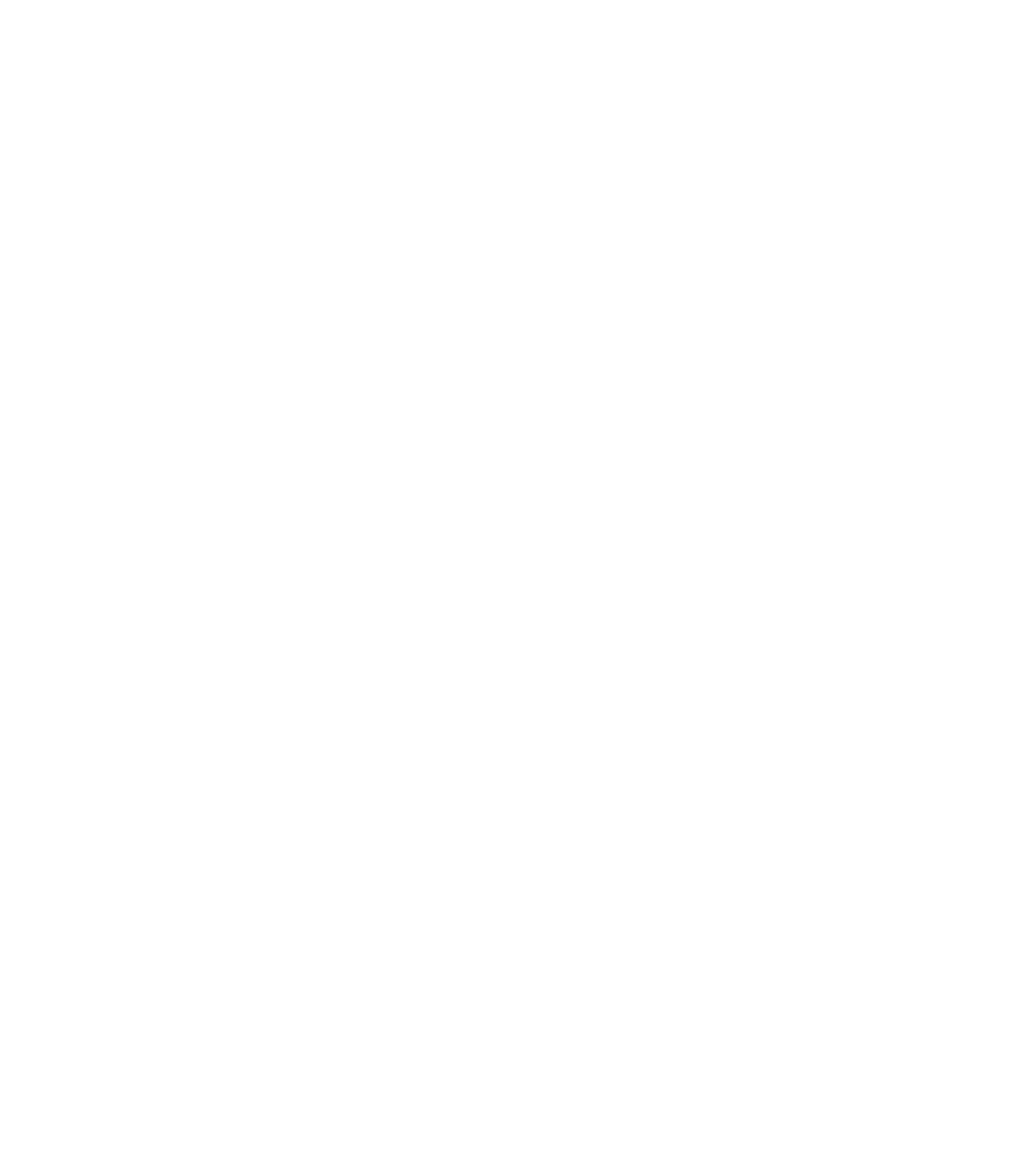
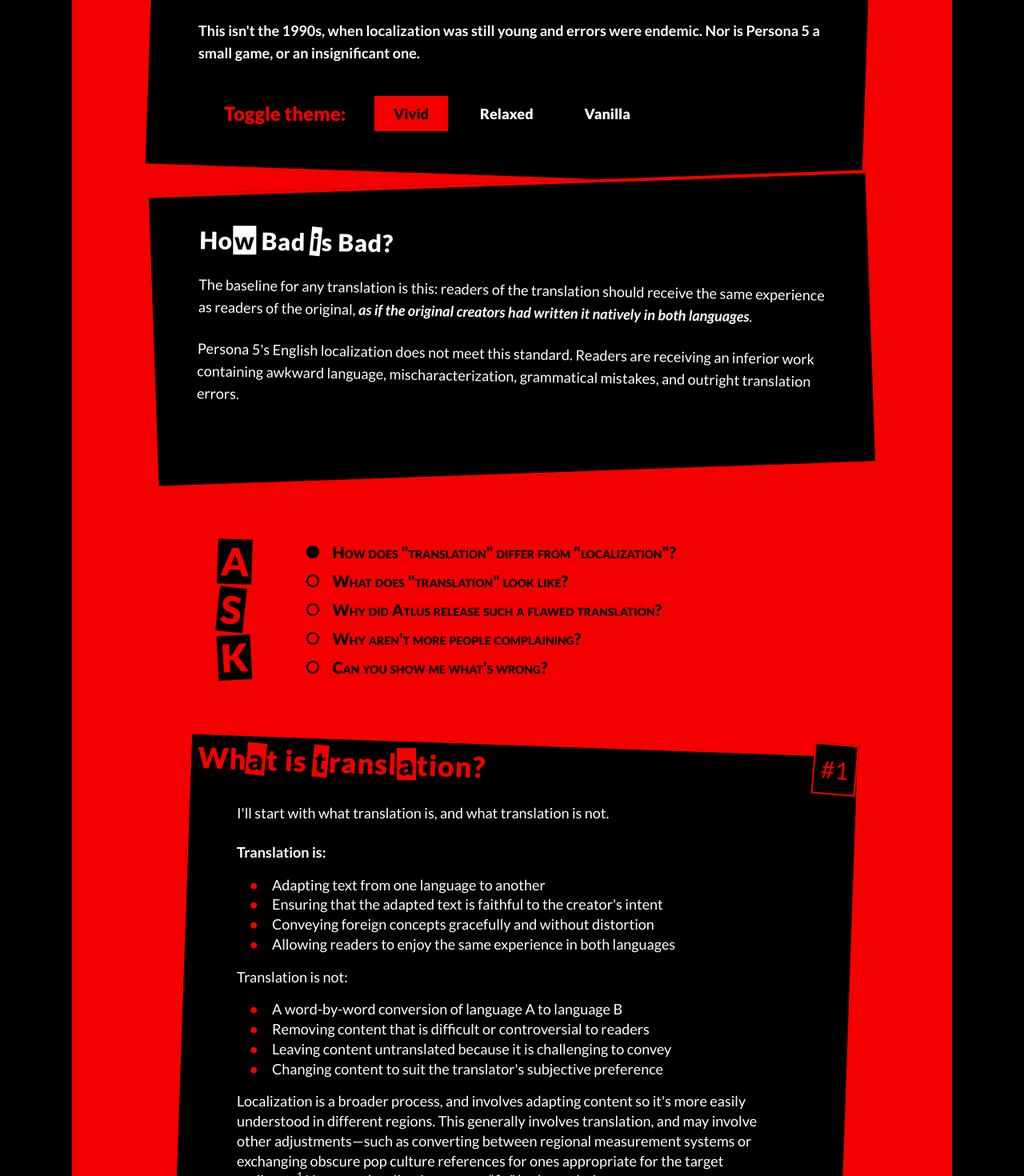
Before and after one commit to soamsy/frontend-copycat, a Vue app in the folder 006-personaproblems/: page / in a window 1280 px wide. Shown: the part 1260-2730 px from the top of the page at 80% size. Before the commit the page ends 896 px from the top, so only its background shows below. Built offline with nearby package versions, Linux system fonts and the light colour scheme.

Commit message:
006 Add faq navigation

```diff
--- a/006-personaproblems/src/App.vue
+++ b/006-personaproblems/src/App.vue
@@ -1,10 +1,34 @@
 <script setup>
+import { ref, reactive } from 'vue';
 import Carousel from './components/Carousel.vue';
+import WhatIsTranslation from './components/WhatIsTranslation.vue';
+const selected = ref('different');
+const faq = reactive(new Map());
+faq.set('different', {
+  question: 'How does "translation" differ from "localization"?',
+  component: WhatIsTranslation
+});
+faq.set('looklike', {
+  question: 'What does "translation" look like?',
+  component: WhatIsTranslation
+});
+faq.set('flawed', {
+  question: 'Why did Atlus release such a flawed translation?',
+  component: WhatIsTranslation
+});
+faq.set('complaining', {
+  question: 'Why aren\'t more people complaining?',
+  component: WhatIsTranslation
+});
+faq.set('wrong', {
+  question: 'Can you show me what\'s wrong?',
+  component: WhatIsTranslation
+})
 </script>
 
 <template>
   <div class="w-full min-h-screen bg-black">
-    <div class="sm:w-full lg:max-w-[1100px] mx-auto bg-persona-red overflow-x-hidden">
+    <div class="sm:w-full lg:max-w-[1100px] mx-auto bg-persona-red overflow-hidden">
       <section class="mb-16 h-[600px] bg-[url('./assets/bg.png')] bg-cover bg-center flex flex-col justify-center">
         <div class="w-full h-64 bg-black text-white flex flex-col justify-center gap-y-8 items-center">
           <h1 class="text-4xl font-extrabold tracking-wide text-center rotate-[-8deg]">
@@ -37,7 +61,43 @@ import Carousel from './components/Carousel.vue';
             "Y<span class="rl-rb rotate-[6deg]">a</span>kiso<span class="rl-rb rotate-[-1deg]">b</span>a Pa<span class="rl-rb rotate-[2deg]">n</span>."
           </div>
         </Carousel>
-        <div class="mt-20 bg-black text-white">Cutting to the Chase</div>
+        <div class="p-14 mt-20 bg-black text-white rotate-2 text-lg">
+          <div class="rotate-[-2deg]">
+            <h2 class="mb-6 text-3xl font-extrabold tracking-wide">Cuttin<span class="rl-bw rotate-3">g</span> to the C<span class="rl-bw rotate-[-2deg]">h</span>ase</h2>
+            <p class="mb-6">Persona 5 is out in English, and it's arrived with a shower of praise from critics and fans alike. This should come as little surprise to anyone who played the game in Japanese. It's brilliant and innovative, and very fun.</p>
+            <p class="mb-6 font-bold">But, there's a problem: the translation is riddled with errors.</p>
+            <p class="mb-6">That's not to say it's unreadable, or completely without merit. But for a massive RPG from a highly successful franchise, it falls incredibly short of the standard it should be held to. A video game is a professional work, no different from any other form of media. Yet no other form of media would ever get away with the number of errors found in Persona 5's English script.</p>
+            <p class="mb-10 font-bold">This isn't the 1990s, when localization was still young and errors were endemic. Nor is Persona 5 a small game, or an insignificant one.</p>
+            <div class="flex justify-center items-center gap-x-4">
+              <div class="absolute left-8 text-2xl font-extrabold text-persona-red">Toggle theme:</div>
+              <button class="py-2 px-6 font-extrabold bg-persona-red text-black">Vivid</button>
+              <button class="py-2 px-6 font-extrabold">Relaxed</button>
+              <button class="py-2 px-6 font-extrabold">Vanilla</button>
+            </div>
+          </div>
+        </div>
+        <div class="p-14 mt-2 bg-black text-white border-t-4 border-persona-red rotate-[-2deg] text-lg">
+          <div class="rotate-[3deg]">
+            <h2 class="mb-6 text-3xl font-extrabold tracking-wide">Ho<span class="rl-bw rotate-[-1deg]">w</span> Bad <span class="rl-bw rotate-[5deg]">i</span>s Bad?</h2>
+            <p class="mb-6">The baseline for any translation is this: readers of the translation should receive the same experience as readers of the original, <span class="italic font-semibold">as if the original creators had written it natively in both languages</span>.</p>
+            <p class="mb-6">Persona 5's English localization does not meet this standard. Readers are receiving an inferior work containing awkward language, mischaracterization, grammatical mistakes, and outright translation errors.</p>
+          </div>
+        </div>
+      </section>
+      <section class="max-w-[52rem] mx-auto">
+        <div class="my-20 ml-12 flex gap-x-20">
+          <div class="flex flex-col justify-around text-5xl font-extrabold">
+            <div class="rl-rb rotate-2 !p-1 w-min">A</div>
+            <div class="rl-rb rotate-6 !p-1 w-min">S</div>
+            <div class="rl-rb rotate-[-3deg] !p-1 w-min">K</div>
+          </div>
+          <ul class="small-caps text-xl font-black">
+            <li v-for="[key, value] in faq" @click="selected = key" class="relative p-1 cursor-pointer hover:underline">
+              <span :class="'faq-bullet-red' + ((key === selected) ? ' selected' : '')">{{ value.question }}</span>
+            </li>
+          </ul>
+        </div>
+        <component :is="faq.get(selected).component"></component>
       </section>
     </div>
   </div>
--- /dev/null
+++ b/006-personaproblems/src/components/WhatIsTranslation.vue
@@ -0,0 +1,30 @@
+<template>
+    <div class="mt-14 p-2 bg-black text-white rotate-2">
+        <div class="absolute px-2 py-3 top-[-1rem] right-0 rotate-3 text-3xl text-persona-red bg-black border-persona-red border-2">#1</div>
+        <h2 class="mb-6 text-4xl font-extrabold tracking-wide text-persona-red">
+            Wh<span class="rl-br rotate-[4deg]">a</span>t is <span class="rl-br rotate-[3deg]">t</span>ransl<span class="rl-br rotate-[-2deg]">a</span>tion?
+        </h2>
+        <div class="m-16 mt-1 bg-black text-white rotate-[-2deg] text-lg leading-snug">
+            <p class="mb-6">I'll start with what translation is, and what translation is not.</p>
+            <p class="font-bold">Translation is:</p>
+            <ul class="px-6 py-4 ml-5">
+                <li class="p-bullet-red">Adapting text from one language to another</li>
+                <li class="p-bullet-red">Ensuring that the adapted text is faithful to the creator's intent</li>
+                <li class="p-bullet-red">Conveying foreign concepts gracefully and without distortion</li>
+                <li class="p-bullet-red">Allowing readers to enjoy the same experience in both languages</li>
+            </ul>
+            <p>Translation is not:</p>
+            <ul class="px-6 py-4 ml-5">
+                <li class="p-bullet-red">A word-by-word conversion of language A to language B</li>
+                <li class="p-bullet-red">Removing content that is difficult or controversial to readers</li>
+                <li class="p-bullet-red">Leaving content untranslated because it is challenging to convey</li>
+                <li class="p-bullet-red">Changing content to suit the translator's subjective preference</li>
+            </ul>
+            <p class="mb-6">Localization is a broader process, and involves adapting content so it's more easily understood in different regions. This generally involves translation, and may involve other adjustments—such as converting between regional measurement systems or exchanging obscure pop culture references for ones appropriate for the target audience.<span class="relative text-xs bottom-2">1</span> However, localization cannot “fix” bad translation.</p>
+            <p class="mb-6">Localization can be a controversial term because of how video game translation and consumer awareness of it have evolved over time. Despite misconceptions to the contrary, <span class="italic font-semibold">good localization will never violate the principles of translation listed above</span>.</p>
+            <p class="mb-6">You can find more information on the topic under the ASK item “What does good translation look like?”</p>
+            <hr class="mb-3"/>
+            <p class="text-sm"><span class="absolute left-[-1rem]">1:</span>The trick is to ensure that the reference is equally obscure and has the same effect both before and after, relative to the given audience. A common British reference might be literally impossible to understand for a Japanese reader, so a localizer will attempt to find a common ground that clicks with the target audience without culturally undermining the text. Localization is <span class="italic">hard</span>.</p>
+        </div>
+    </div>
+</template>
--- a/006-personaproblems/src/style.css
+++ b/006-personaproblems/src/style.css
@@ -21,7 +21,38 @@ body {
         @apply ransom-letter bg-black text-persona-red;
     }
 
+    .rl-br {
+        @apply ransom-letter text-black bg-persona-red;
+    }
+
     .p-quote {
         @apply text-4xl font-extrabold text-center relative leading-tight;
     }
+
+    .p-bullet-red::before {
+        content: "\2022";
+        position: absolute;
+        font-weight: 700;
+        left: 1rem;
+        @apply text-persona-red;
+    }
+
+    .faq-bullet-red::before {
+        content: "";
+        height: 1rem;
+        width: 1rem;
+        display: inline-block;
+        border: 2px solid #000;
+        border-radius: 100%;
+        position: relative;
+        left: -1rem;
+    }
+
+    .faq-bullet-red.selected::before {
+        background-color: #000;
+    }
+
+    .small-caps {
+        font-variant: small-caps;
+    }
 }
```
